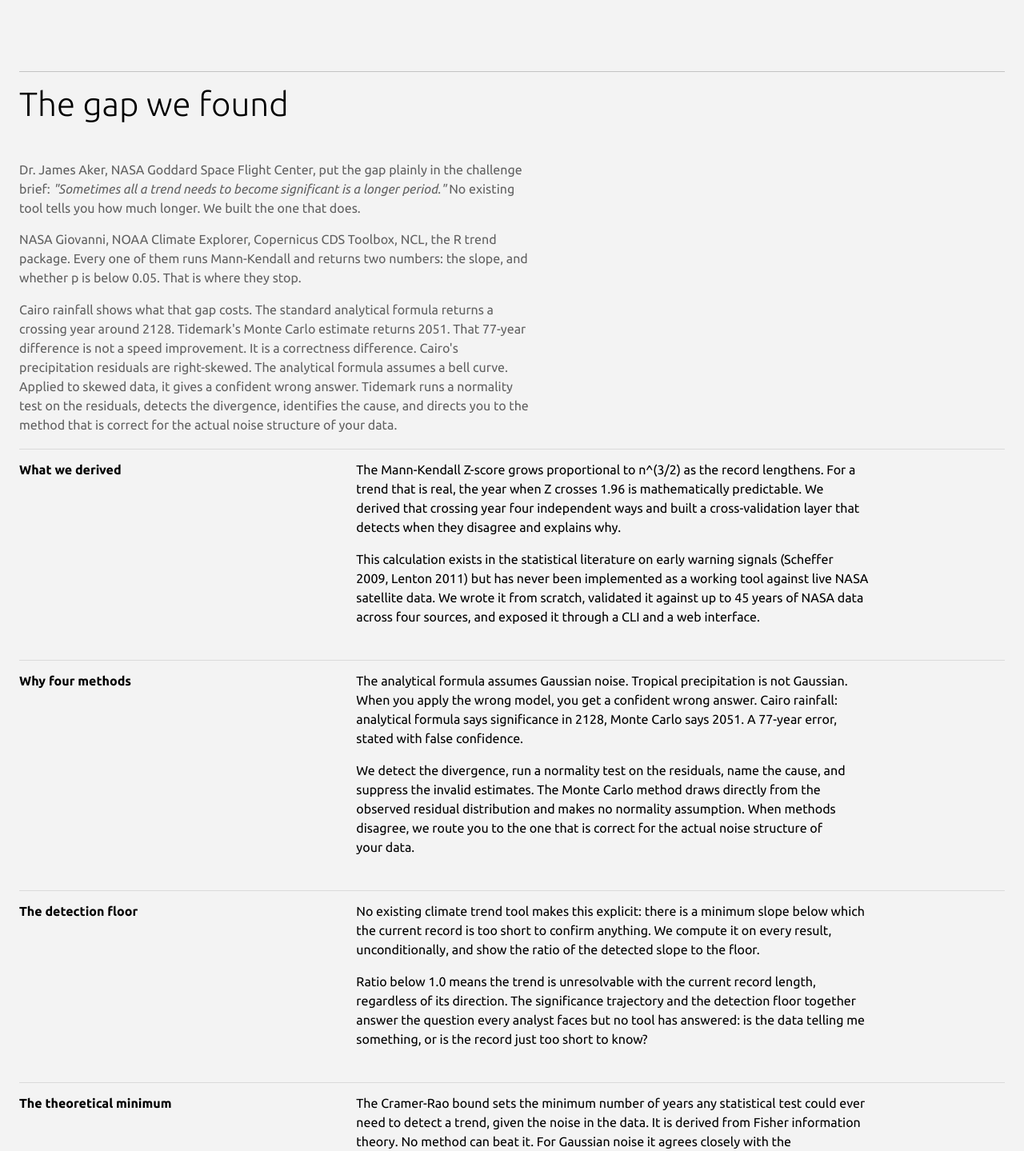
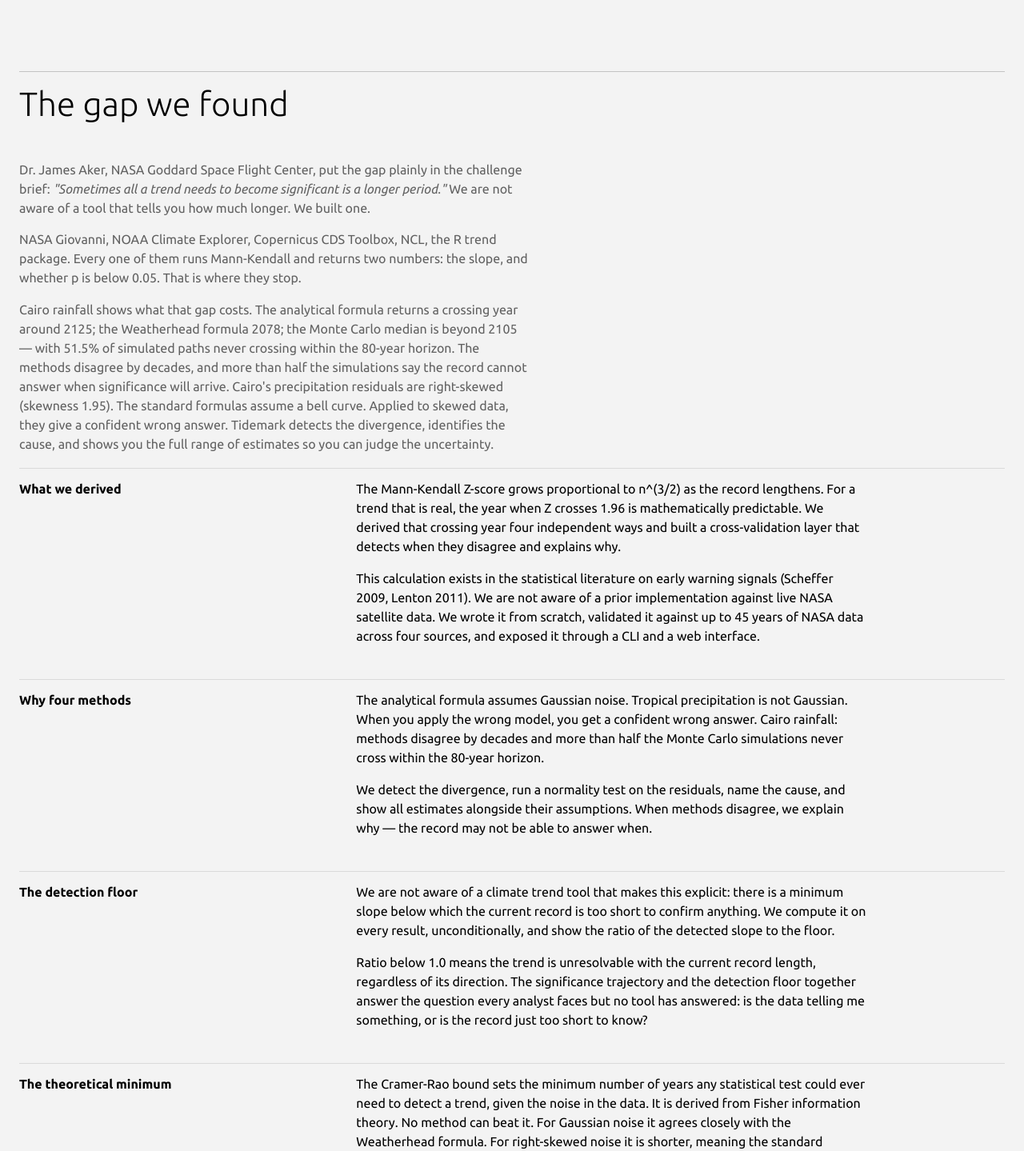
Before and after one commit to raiyanruhan/tidemark, a Flask app: page / in a window 1280 px wide. Shown: the part 1736-3175 px from the top of the page at 80% size. Run offline with Flask 3, Linux system fonts and the light colour scheme; some web fonts are replaced.

Commit message:
fix(web): update index.html to match current statistics and Cairo numbers

```diff
--- a/python/templates/index.html
+++ b/python/templates/index.html
@@ -200,17 +200,19 @@
     <div class="col-start-large-4 col-9 col-medium-5 col-start-medium-2">
       <p class="u-text--muted">Dr. James Aker, NASA Goddard Space Flight Center, put the gap plainly in the
          challenge brief: <em>"Sometimes all a trend needs to become significant is a longer
-         period."</em> No existing tool tells you how much longer. We built the one that does.</p>
+         period."</em> We are not aware of a tool that tells you how much longer. We built one.</p>
       <p class="u-text--muted">NASA Giovanni, NOAA Climate Explorer, Copernicus CDS Toolbox, NCL, the R trend
          package. Every one of them runs Mann-Kendall and returns two numbers: the slope, and
          whether p is below 0.05. That is where they stop.</p>
-      <p class="u-text--muted">Cairo rainfall shows what that gap costs. The standard analytical formula returns
-         a crossing year around 2128. Tidemark's Monte Carlo estimate returns 2051. That 77-year
-         difference is not a speed improvement. It is a correctness difference. Cairo's
-         precipitation residuals are right-skewed. The analytical formula assumes a bell curve.
-         Applied to skewed data, it gives a confident wrong answer. Tidemark runs a normality
-         test on the residuals, detects the divergence, identifies the cause, and directs you
-         to the method that is correct for the actual noise structure of your data.</p>
+      <p class="u-text--muted">Cairo rainfall shows what that gap costs. The analytical formula returns
+         a crossing year around 2125; the Weatherhead formula 2078; the Monte Carlo median is
+         beyond 2105 — with 51.5% of simulated paths never crossing within the 80-year horizon.
+         The methods disagree by decades, and more than half the simulations say the record
+         cannot answer when significance will arrive. Cairo's precipitation residuals are
+         right-skewed (skewness 1.95). The standard formulas assume a bell curve. Applied to
+         skewed data, they give a confident wrong answer. Tidemark detects the divergence,
+         identifies the cause, and shows you the full range of estimates so you can judge
+         the uncertainty.</p>
 
       <hr class="p-rule--muted" />
       <div class="row p-section--shallow">
@@ -224,8 +226,8 @@
              ways and built a cross-validation layer that detects when they disagree and
              explains why.</p>
           <p>This calculation exists in the statistical literature on early warning
-             signals (Scheffer 2009, Lenton 2011) but has never been implemented as a
-             working tool against live NASA satellite data. We wrote it from scratch,
+             signals (Scheffer 2009, Lenton 2011). We are not aware of a prior implementation
+             against live NASA satellite data. We wrote it from scratch,
              validated it against up to 45 years of NASA data across four sources, and
              exposed it through a CLI and a web interface.</p>
         </div>
@@ -239,13 +241,11 @@
         <div class="col-6 col-medium-3">
           <p>The analytical formula assumes Gaussian noise. Tropical precipitation is not
              Gaussian. When you apply the wrong model, you get a confident wrong answer.
-             Cairo rainfall: analytical formula says significance in 2128, Monte Carlo
-             says 2051. A 77-year error, stated with false confidence.</p>
+             Cairo rainfall: methods disagree by decades and more than half the Monte Carlo
+             simulations never cross within the 80-year horizon.</p>
           <p>We detect the divergence, run a normality test on the residuals, name the
-             cause, and suppress the invalid estimates. The Monte Carlo method draws
-             directly from the observed residual distribution and makes no normality
-             assumption. When methods disagree, we route you to the one that is correct
-             for the actual noise structure of your data.</p>
+             cause, and show all estimates alongside their assumptions. When methods disagree,
+             we explain why — the record may not be able to answer when.</p>
         </div>
       </div>
 
@@ -255,7 +255,7 @@
           <h3 class="p-heading--5">The detection floor</h3>
         </div>
         <div class="col-6 col-medium-3">
-          <p>No existing climate trend tool makes this explicit: there is a minimum slope
+          <p>We are not aware of a climate trend tool that makes this explicit: there is a minimum slope
              below which the current record is too short to confirm anything. We compute
              it on every result, unconditionally, and show the ratio of the detected
              slope to the floor.</p>
@@ -340,10 +340,9 @@
         </div>
         <div class="col-6 col-medium-3">
           <p>Significant trend detected. Slope -0.021 degrees C per year over 45 years
-             (p = 0.047). A statistically confirmed cooling signal, with a step change
-             detected in 1999 (trend break test p &lt; 0.001). Floor ratio 1.6x, clearly above
-             the detection threshold. Seasonal breakdown shows the
-             strongest signal in winter (DJF, p &lt; 0.001).</p>
+             (p = 0.037, Mann-Kendall AR(1) sieve bootstrap). A statistically confirmed cooling signal.
+             Sup-F trend-break test flags 1997 (p = 0.006); Bayesian scan does not flag a break.
+             Floor ratio 1.57x, clearly above the detection threshold.</p>
           <p><a href="#analyze" class="run-example" data-location="dhaka" data-var="temperature">Run this analysis live</a></p>
         </div>
       </div>
@@ -354,12 +353,12 @@
           <h3 class="p-heading--5">Cairo, Egypt<br><span style="font-weight:400">Precipitation (POWER)</span></h3>
         </div>
         <div class="col-6 col-medium-3">
-          <p>Not yet significant (p = 0.74, NASA POWER 1981-2025). Residual skewness 1.95,
-             normality p &lt; 0.001. The analytical and Weatherhead formulas assume Gaussian
-             noise and return crossing years around 2123-2128. The Monte Carlo estimate
-             returns 2051 (85% PI 2036-2068). The methods diverge by 77 years. Tidemark
-             detects the divergence, diagnoses the cause, and directs you to the correct
-             estimate. This is the central demonstration of the four-method cross-validation.</p>
+          <p>Not yet significant (p = 0.75, NASA POWER 1981-2025). Floor ratio 0.18x.
+             Residual skewness 1.95, normality p &lt; 0.001. Analytical: 2125; Weatherhead: 2078;
+             Cramer-Rao: 2063; Monte Carlo median: beyond 2105 (51.5% of paths never cross).
+             85% interval starts 2042. Methods disagree by decades and more than half the
+             simulations never cross. The record cannot say when. This is the central
+             demonstration of the four-method cross-validation.</p>
           <p><a href="#analyze" class="run-example" data-location="cairo" data-var="temperature">Run Cairo temperature live</a></p>
         </div>
       </div>
```
